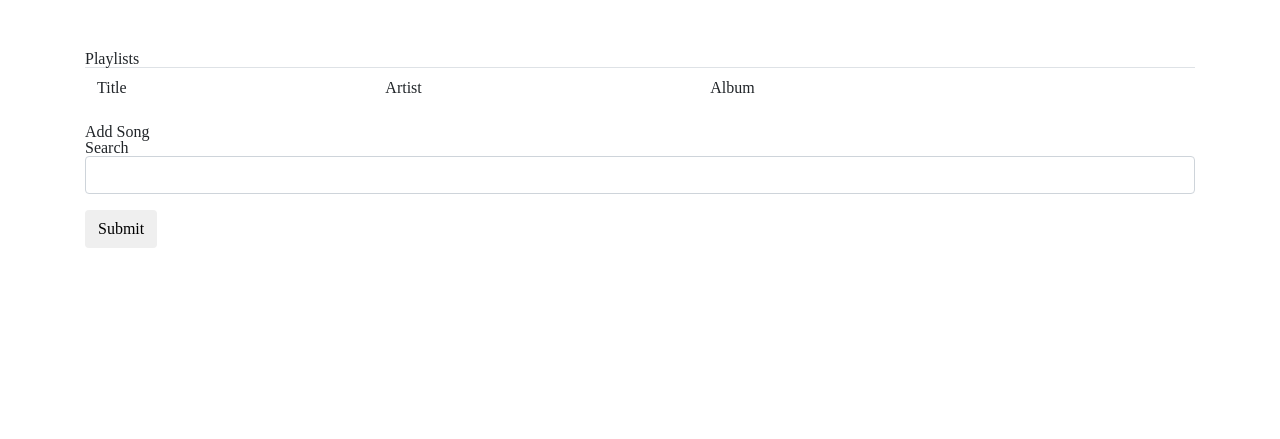
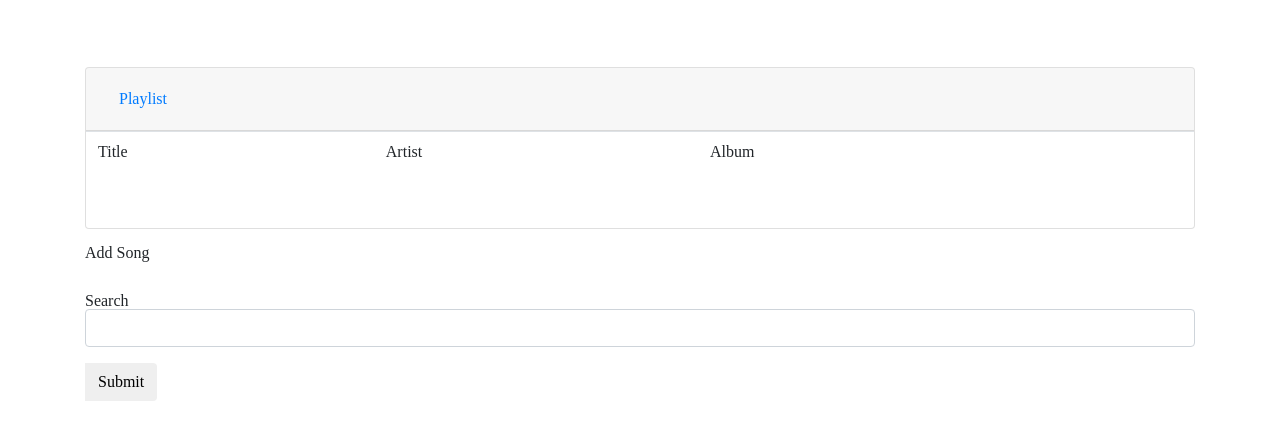
Before and after one commit to pdemille/Project-1, a plain HTML site: page index.html in a window 1280 px wide. Shown: the part 145-584 px from the top of the page. Drawn offline with nearby package versions, Linux system fonts and the light colour scheme.

Commit message:
updates to hml

```diff
--- a/index.html
+++ b/index.html
@@ -1,12 +1,14 @@
 <!doctype html>
 <html lang="en">
+
 <head>
     <!-- Required meta tags -->
     <meta charset="utf-8">
     <meta name="viewport" content="width=device-width, initial-scale=1, shrink-to-fit=no">
 
     <!-- Bootstrap CSS -->
-    <link rel="stylesheet" href="https://stackpath.bootstrapcdn.com/bootstrap/4.1.1/css/bootstrap.min.css" integrity="sha384-WskhaSGFgHYWDcbwN70/dfYBj47jz9qbsMId/iRN3ewGhXQFZCSftd1LZCfmhktB" crossorigin="anonymous">
+    <link rel="stylesheet" href="https://stackpath.bootstrapcdn.com/bootstrap/4.1.1/css/bootstrap.min.css" integrity="sha384-WskhaSGFgHYWDcbwN70/dfYBj47jz9qbsMId/iRN3ewGhXQFZCSftd1LZCfmhktB"
+        crossorigin="anonymous">
     <link rel="stylesheet" type="text/css" href="assets/css/reset.css">
     <link rel="stylesheet" type="text/css" href="assets/css/style.css">
     <link href="https://fonts.googleapis.com/css?family=Abril+Fatface" rel="stylesheet">
@@ -30,7 +32,16 @@
     <!-- Current Train Schedule (this will be added to in the next section) -->
     <div class="panel panel-default">
         <div class="panel-heading panel-custom">
-          Playlists
+            <!-- Adding Accordian-->
+            <br>
+            <div id="accordion">
+                <div class="card">
+                    <div class="card-header" id="headingOne">
+                        <h5 class="mb-0">
+                            <button class="btn btn-link" data-toggle="collapse" data-target="#collapseOne" aria-expanded="true" aria-controls="collapseOne">
+                                Playlist
+                            </button>
+                        </h5>
                     </div>
                     <table class="table table-hover">
                         <tr>
@@ -40,21 +51,34 @@
                             <th scope="col"></th>
                             <!--<th scope="col">Next Arrival</th>-->
                             <!-- Image Ideally-->
-
+                            <!-- Adding Accordian-->
                         </tr>
                         <tbody id="table-data"></tbody>
                     </table>
+                    <div id="collapseOne" class="collapse show" aria-labelledby="headingOne" data-parent="#accordion">
+                        <div class="card-body">
+
+                        </div>
+                    </div>
+                </div>
+            </div>
+
         </div>
 
         <div class="panel panel-default">
-    <div class="panel-heading panel-custom">  Add Song </div>
+            <br>
+            <div class="panel-heading panel-custom"> Add Song </div>
+            <br>
             <div class="panel-body">
                 <form>
                     <div class="form-group">
+                        <br>
                         <label for="endYear">Search</label>
+                        <br>
                         <input type="text" class="form-control" id="time-freq">
                     </div>
                     <div class="btn-group" role="group">
+                        <br>
                         <button type="button" id="btn-add" class="btn search-button">Submit</button>
                     </div>
                 </form>
@@ -64,8 +88,12 @@
 
         <!-- Optional JavaScript -->
         <!-- jQuery first, then Popper.js, then Bootstrap JS -->
-    <script src="https://code.jquery.com/jquery-3.3.1.slim.min.js" integrity="sha384-q8i/X+965DzO0rT7abK41JStQIAqVgRVzpbzo5smXKp4YfRvH+8abtTE1Pi6jizo" crossorigin="anonymous"></script>
-    <script src="https://cdnjs.cloudflare.com/ajax/libs/popper.js/1.14.3/umd/popper.min.js" integrity="sha384-ZMP7rVo3mIykV+2+9J3UJ46jBk0WLaUAdn689aCwoqbBJiSnjAK/l8WvCWPIPm49" crossorigin="anonymous"></script>
-    <script src="https://stackpath.bootstrapcdn.com/bootstrap/4.1.1/js/bootstrap.min.js" integrity="sha384-smHYKdLADwkXOn1EmN1qk/HfnUcbVRZyYmZ4qpPea6sjB/pTJ0euyQp0Mk8ck+5T" crossorigin="anonymous"></script>
+        <script src="https://code.jquery.com/jquery-3.3.1.slim.min.js" integrity="sha384-q8i/X+965DzO0rT7abK41JStQIAqVgRVzpbzo5smXKp4YfRvH+8abtTE1Pi6jizo"
+            crossorigin="anonymous"></script>
+        <script src="https://cdnjs.cloudflare.com/ajax/libs/popper.js/1.14.3/umd/popper.min.js" integrity="sha384-ZMP7rVo3mIykV+2+9J3UJ46jBk0WLaUAdn689aCwoqbBJiSnjAK/l8WvCWPIPm49"
+            crossorigin="anonymous"></script>
+        <script src="https://stackpath.bootstrapcdn.com/bootstrap/4.1.1/js/bootstrap.min.js" integrity="sha384-smHYKdLADwkXOn1EmN1qk/HfnUcbVRZyYmZ4qpPea6sjB/pTJ0euyQp0Mk8ck+5T"
+            crossorigin="anonymous"></script>
         <script src="Assets/javascript/apps.js"></script>
+
 </html>
```
Lines whose indentation alone changed are shown as unchanged.
